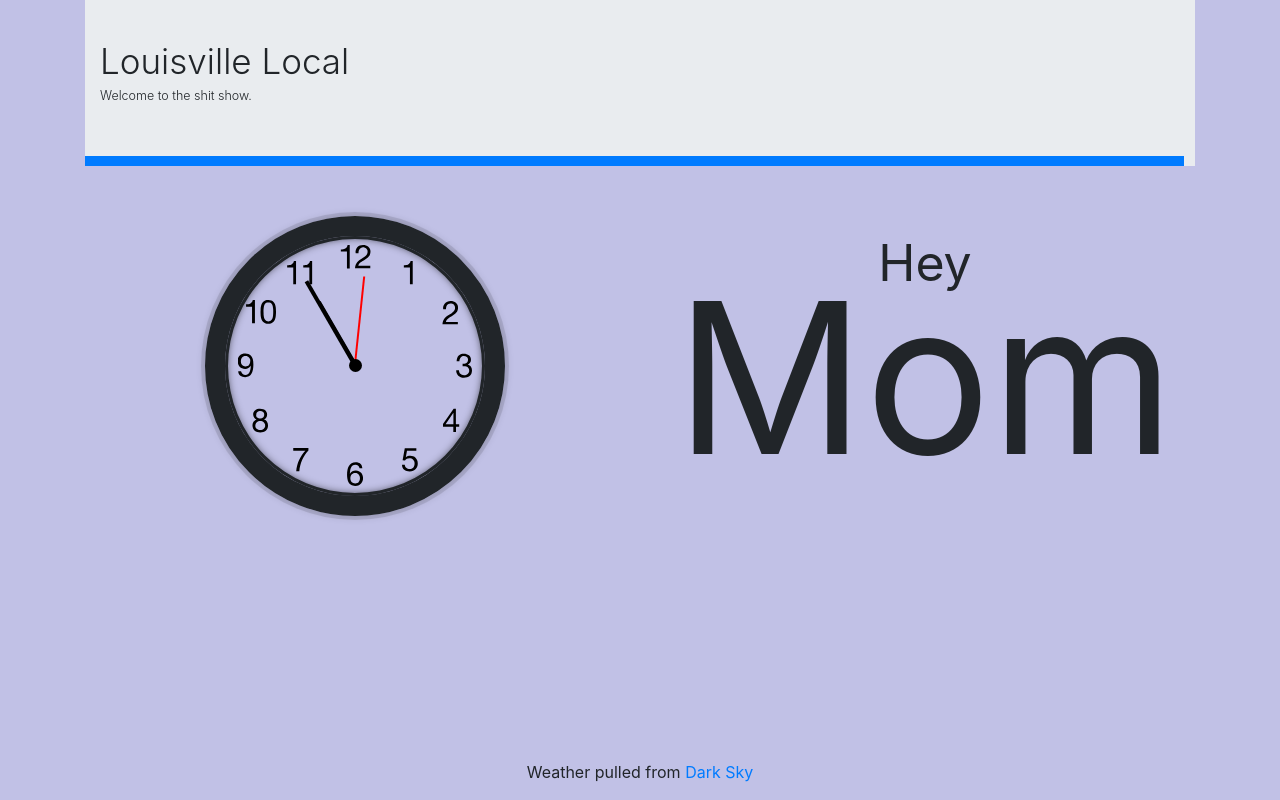
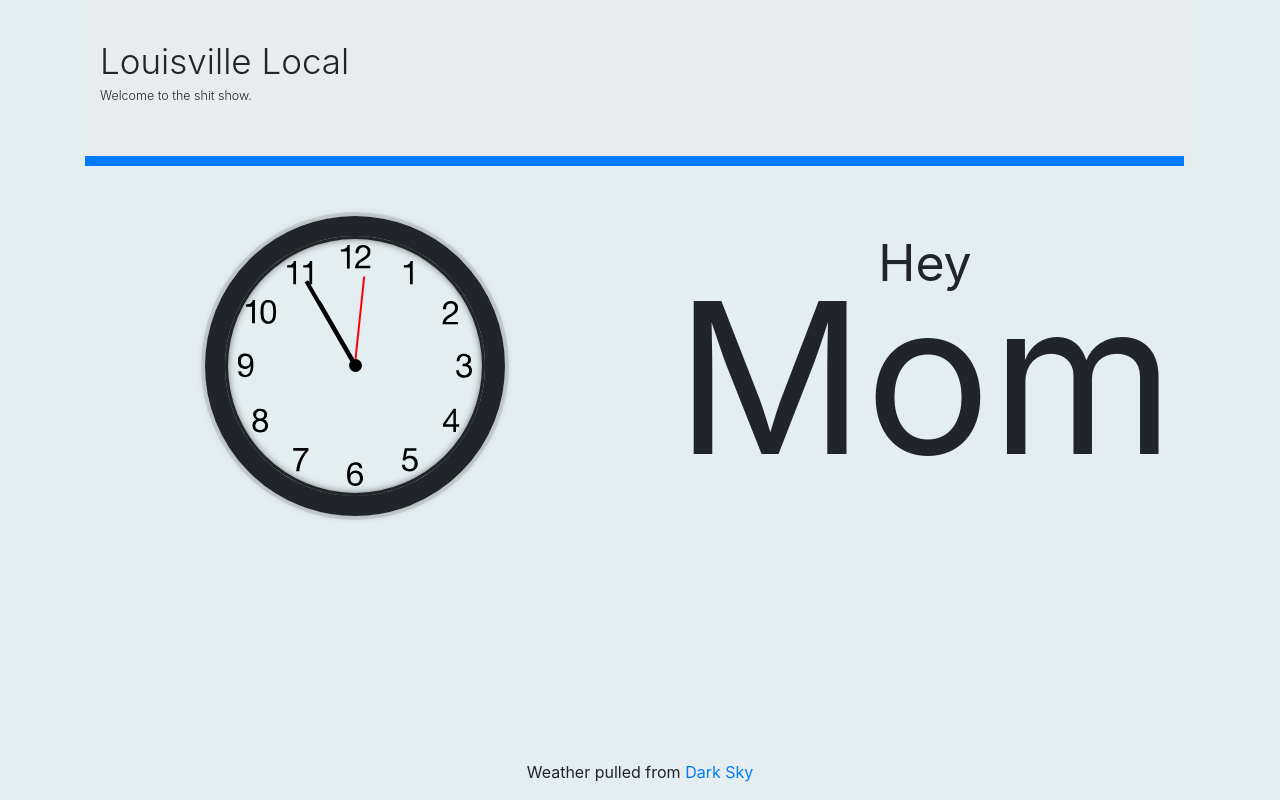
Before and after one commit to savagedetective/louisville-homepage, a website: page public/index.html in a window 1280 px wide. Drawn offline with nearby package versions, Linux system fonts and the light colour scheme; no server answers.

Commit message:
changed bg color

```diff
--- a/public/css/style.css
+++ b/public/css/style.css
@@ -6,7 +6,7 @@ html {
   body {
     margin: 0;
     font-size: 2rem;
-    background-color:rgb(193, 193, 230);
+    background-color:rgb(228, 237, 240);
   }
 
   .jumbotron {
@@ -126,7 +126,7 @@ html {
     bottom:0;
     left:0;
     z-index: 1000;
-    background-color:rgb(193, 193, 230);
+    background-color:rgb(228, 237, 240);
     text-align: center;
     font-size: .8em;
   }
```
